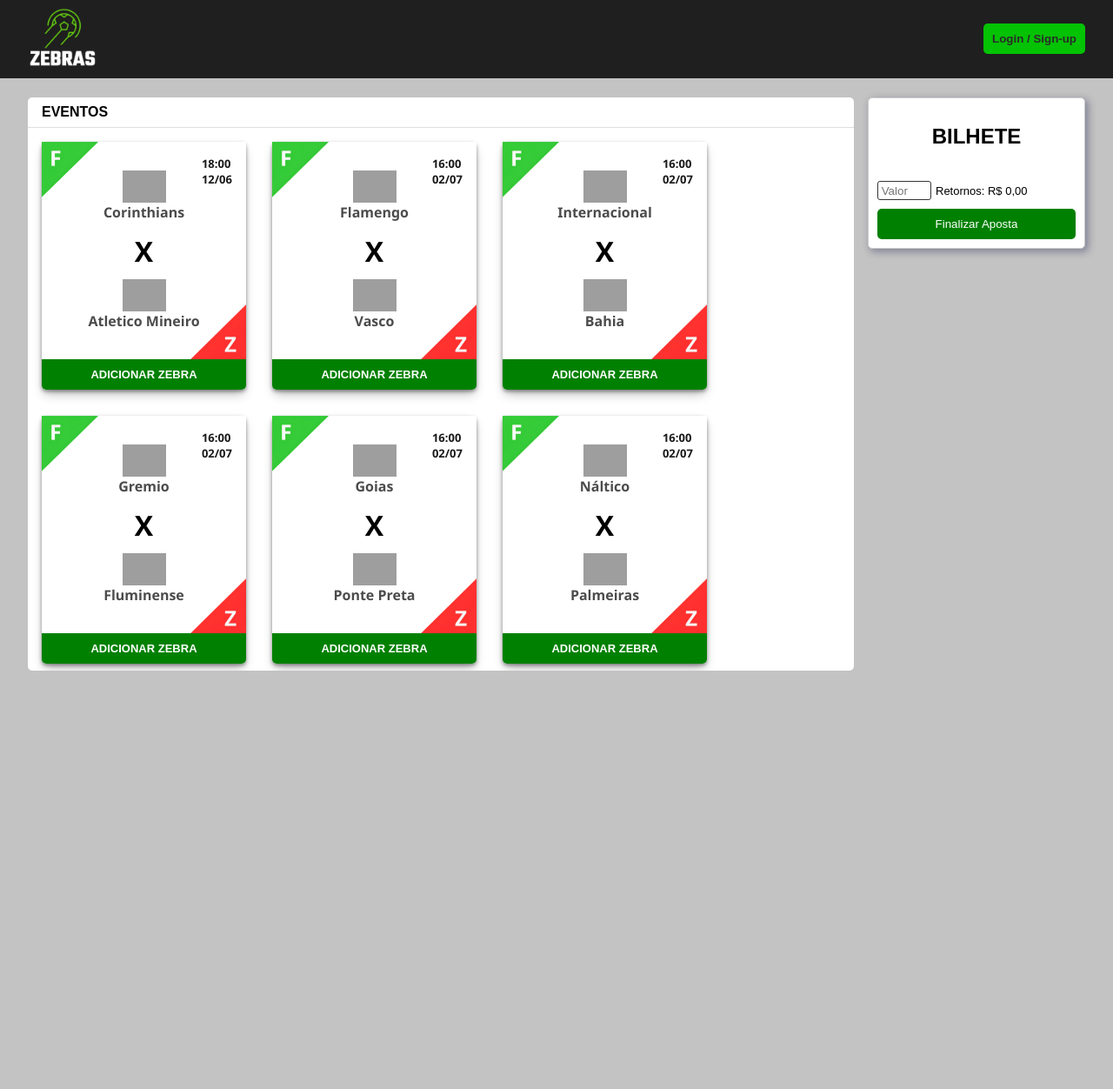
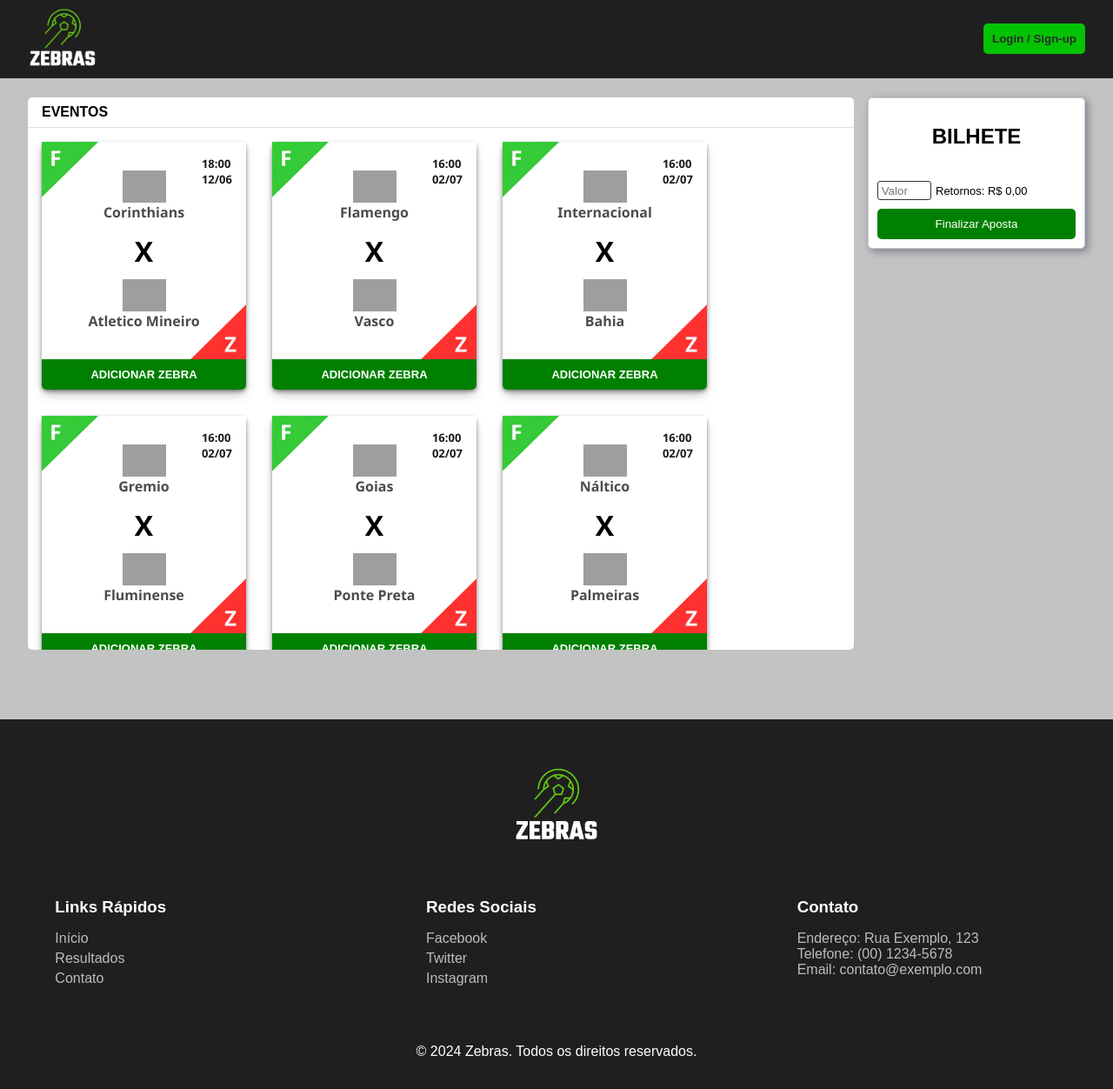
Before and after one commit to lauanderson-rael/react-project-zebras, a React (Vite) app: page / in a window 1280 px wide. Shown: the top 1252 px of the page at 87% size. Before the commit the page ends 800 px from the top, so only its background shows below. Built offline with nearby package versions, Linux system fonts and the light colour scheme; grey boxes are pictures that could not be loaded.

Commit message:
Update styles.css

```diff
--- a/src/Pages/Home/styles.css
+++ b/src/Pages/Home/styles.css
@@ -31,7 +31,7 @@
   overflow-y: auto;
   background-color: #fff;
   border-radius: 0 0 5px 5px;
-  height: 78vh;
+  height: 75vh;
 }
 
 .cards {
@@ -47,8 +47,9 @@
 }
 
 .footer-mobile {
-  display: none;
+  margin-top: 5rem;
 }
+
 
 @media (max-width: 768px) {
   .container-main {
@@ -73,10 +74,6 @@
     background-color: transparent;
     box-shadow: none;
   }
-
-  .footer-destop {
-    display: none;
-  }
   .footer-mobile {
     display: inline;
     margin-top: 4rem;
@@ -84,11 +81,7 @@
 }
 
 @media (max-width: 500px) {
-  .footer-destop {
-    display: none;
-  }
   .footer-mobile {
-    display: inline;
     margin-top: 4rem;
   }
 }
```
